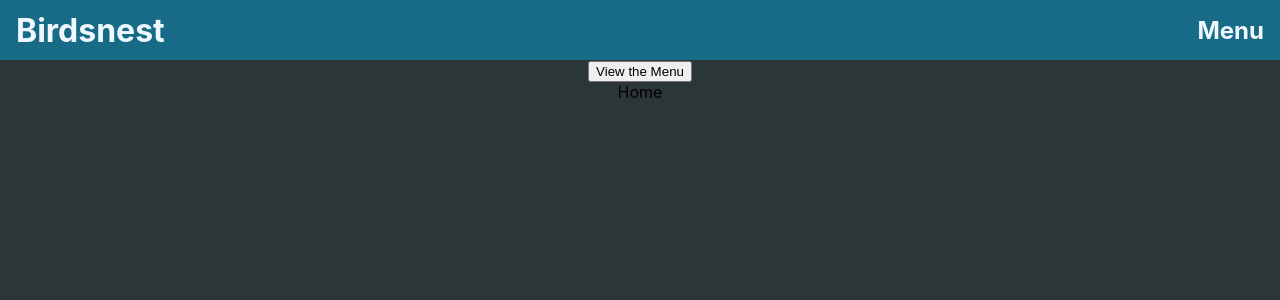
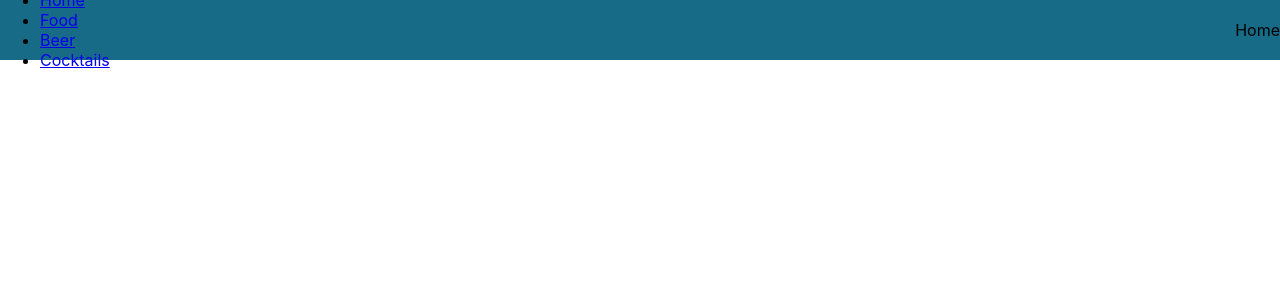
Before and after one commit to TannerLP123/BirdsnetWebsite, a React (Create React App) app in the folder app/: page / in a window 1280 px wide. Shown: the top 300 px of the page. Built offline with nearby package versions, Linux system fonts and the light colour scheme.

Commit message:
File fixes, added Link navbar

```diff
--- a/app/package.json
+++ b/app/package.json
@@ -8,7 +8,6 @@
     "@testing-library/user-event": "^13.5.0",
     "react": "^18.2.0",
     "react-dom": "^18.2.0",
-    "react-router-dom": "^6.15.0",
     "react-scripts": "5.0.1",
     "web-vitals": "^2.1.4"
   },
@@ -35,5 +34,8 @@
       "last 1 firefox version",
       "last 1 safari version"
     ]
+  },
+  "devDependencies": {
+    "react-router-dom": "^6.18.0"
   }
 }
--- a/app/src/App.js
+++ b/app/src/App.js
@@ -1,25 +1,23 @@
-import { useState } from 'react'
 import './css/App.css';
+import { BrowserRouter, Routes, Route } from 'react-router-dom';
 import Home from './components/Home';
-import Menu from './components/Menu';
 import Header from './components/Header';
+import BeerList from './components/BeerList';
+import Cocktails from './components/Cocktails';
+import Food from './components/Food';
 
-
-function App(){
-
-  const [toggle, setToggle] = useState(false);
-
-  function userClick(){
-    console.log("toggled");
-    setToggle(current => !current);
-  }
-
+function App() {
   return (
-    <div className="App">
-      <Header/>
-      {toggle?<button onClick={userClick} >Home Page</button>:<button onClick={userClick}>View the Menu</button>}
-      {toggle?<Menu />:<Home />}
-    </div>
+    <BrowserRouter>
+      <Routes>
+        <Route path = "/" element = {<Header />} >
+          <Route index element = {<Home />} />
+          <Route path = "food" element = {<Food />} />
+          <Route path = "beer" element = {<BeerList />} />
+          <Route path = "ctails" element = {<Cocktails />} />
+        </Route>
+      </Routes>
+    </BrowserRouter>
   );
 }
 
--- a/app/src/components/Cocktails.jsx
+++ b/app/src/components/Cocktails.jsx
@@ -1,7 +1,9 @@
 import React from 'react'
 
-export const Cocktails = () => {
+const Cocktails = () => {
   return (
     <div>Cocktails</div>
   )
 }
+
+export default Cocktails;
--- a/app/src/components/Food.jsx
+++ b/app/src/components/Food.jsx
@@ -1,11 +1,9 @@
-import React, { Component } from 'react';
+import React from 'react';
 
-class Food extends Component {
-  render() {
+const Food = () => {
     return (
       <div className = "food-menu">Food</div>
     );
-  }
 }
 
 export default Food
--- a/app/src/components/Header.jsx
+++ b/app/src/components/Header.jsx
@@ -1,18 +1,30 @@
-import React from 'react'
-import '../css/Header.css'
+import React from 'react';
+import { Outlet, Link } from 'react-router-dom';
+import '../css/Header.css';
 
 const Header = () => {
-
   return (
     <div className='Header'>
-      <h1 className='Title'>
-        Birdsnest
-      </h1>
-      <h2 className='MenuBtn'>
-        Menu
-      </h2>
+      <nav>
+        <ul>
+        <li className = ''>
+            <Link to = '/'>Home</Link>
+          </li>
+          <li className = ''>
+            <Link to = '/food'>Food</Link>
+          </li>
+          <li className = ''>
+            <Link to = '/beer'>Beer</Link>
+          </li>
+          <li className=''>
+            <Link to = '/ctails'>Cocktails</Link>
+          </li>
+        </ul>
+      </nav>
+
+      <Outlet />
     </div>
   )
 }
 
-export default Header
+export default Header;
--- a/app/src/components/Home.jsx
+++ b/app/src/components/Home.jsx
@@ -1,8 +1,10 @@
-import React from 'react'
+import React from 'react';
 
 const Home=()=>{
   return (
-    <div>Home</div>
+    <div>
+    Home
+    </div>
   )
 }
 
--- a/app/src/components/Menu.jsx
+++ /dev/null
@@ -1,24 +0,0 @@
-import React, { useState } from 'react';
-import BeerList from './BeerList';
-import Food from './Food';
-
-const Menu=()=>{
-
-  const [toggle, setToggle] = useState(false);
-
-  function userClick() {
-    console.log("toggled");
-    setToggle(current => !current);
-  }
-
-  return(
-    <div>
-      <h1>Menu</h1>
-      {toggle?<button className = "switch-menu-button1" onClick={userClick}>Fuel Your Gut</button>:
-      <button className = "switch-menu-button2" onClick={userClick}>Fill Your Cup</button>}
-      {toggle?<BeerList />:<Food />}
-    </div>
-  )
-}
-
-export default Menu
```
Also changed, not shown: 1 other file (tests, documents, lock files or other folders).
